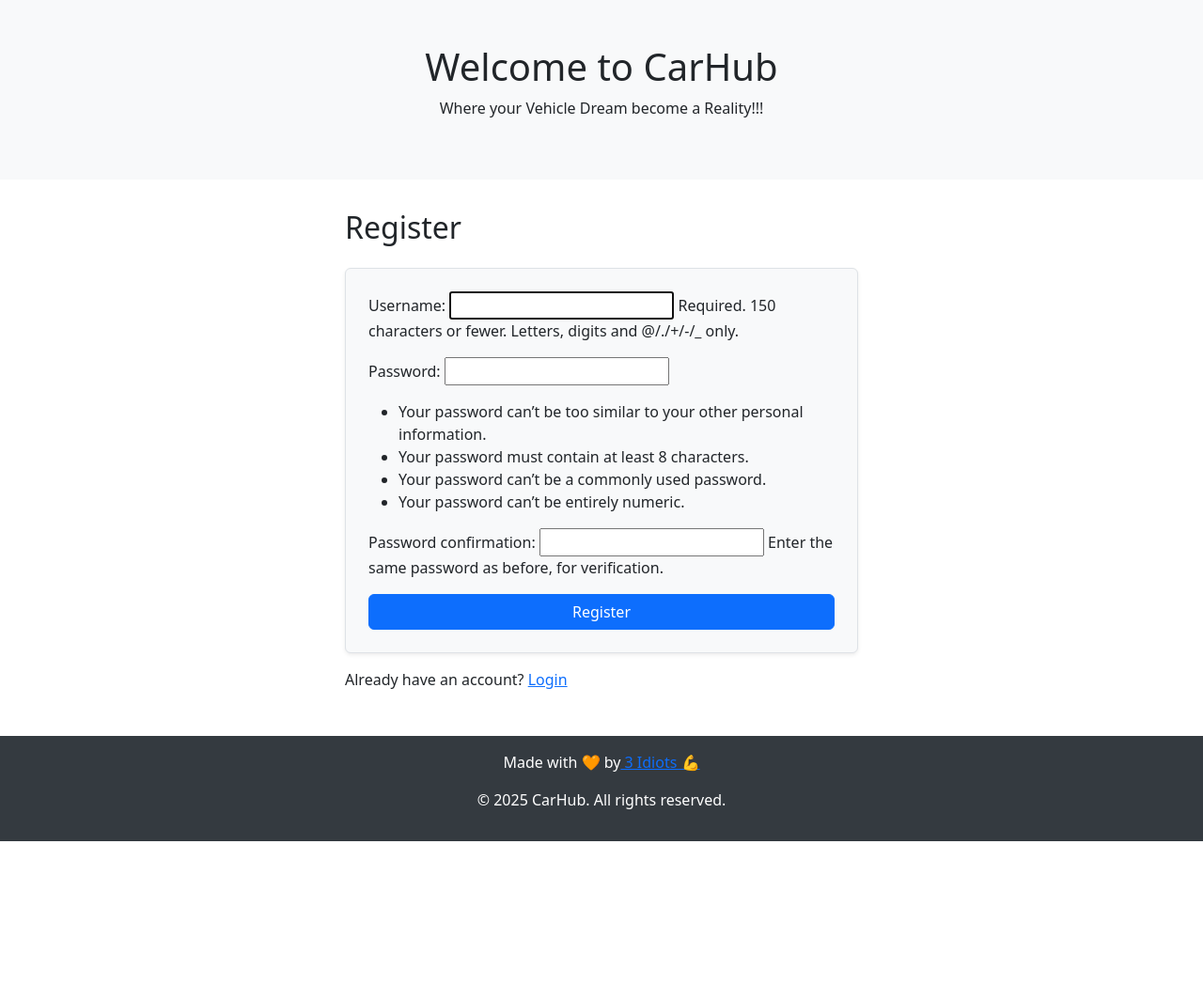
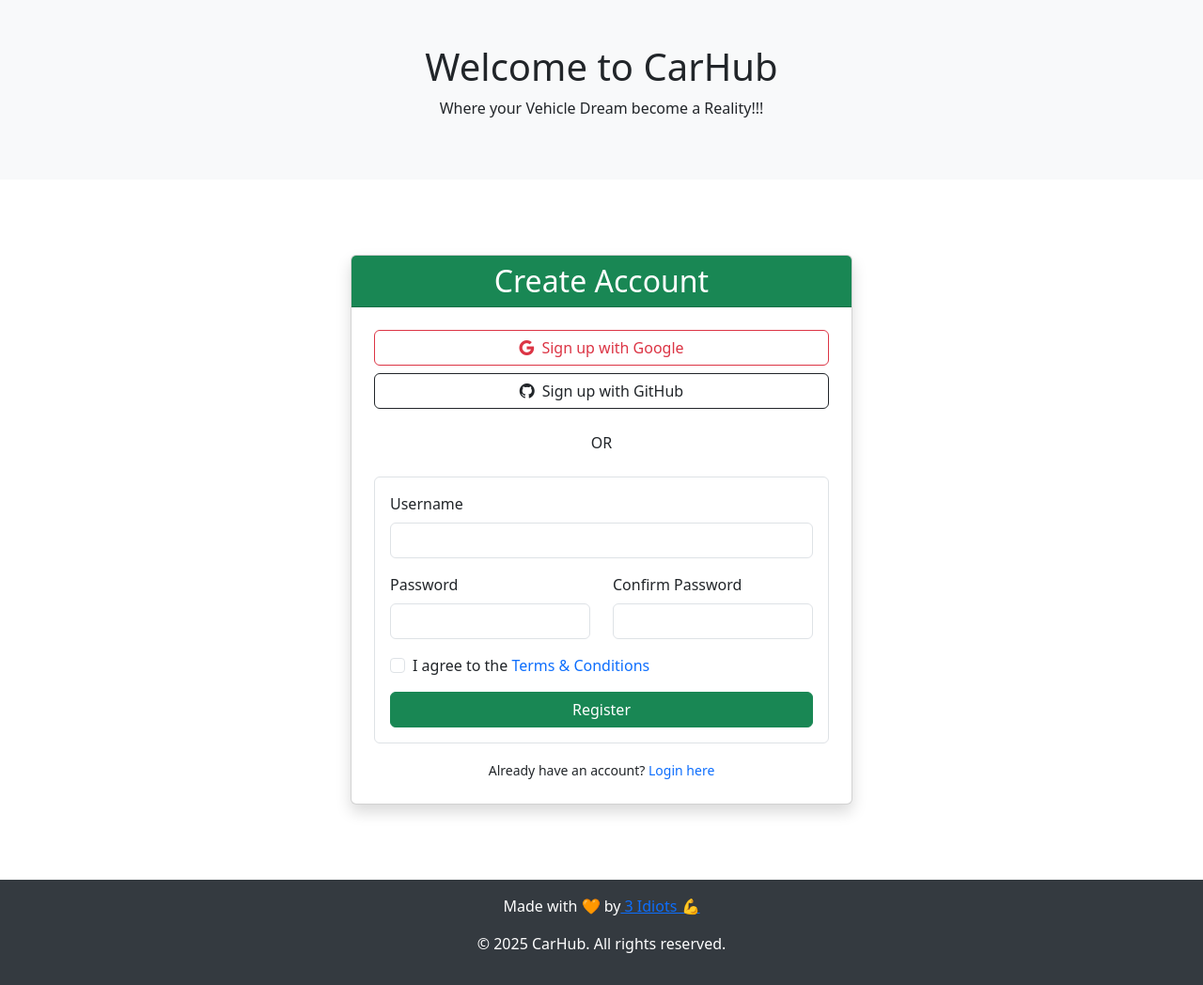
Before and after one commit to Bavindu14/carhub, a Django app: page /accounts/register/ in a window 1280 px wide. Shown: the part 105-1153 px from the top of the page at 94% size. Before the commit the page ends 1000 px from the top, so only its background shows below. Run offline with Django 3.2, Linux system fonts and the light colour scheme.

Commit message:
Changes to be committed: 	modified:   accounts/templates/accounts/login.html 	modified:   accounts/templates/accounts/register.html 	modified:   cars/templates/cars/base.html

```diff
--- a/accounts/templates/accounts/register.html
+++ b/accounts/templates/accounts/register.html
@@ -1,15 +1,62 @@
 {% extends 'cars/base.html' %}
 
 {% block content %}
-<div class="row justify-content-center">
-    <div class="col-md-6">
-        <h2 class="mb-4">Register</h2>
-        <form method="post" class="border p-4 shadow-sm bg-light rounded">
-            {% csrf_token %}
-            {{ form.as_p }}
-            <button type="submit" class="btn btn-primary w-100">Register</button>
-        </form>
-        <p class="mt-3">Already have an account? <a href="{% url 'login' %}">Login</a></p>
+<div class="container py-5">
+    <div class="row justify-content-center">
+        <div class="col-md-6">
+            <div class="card shadow">
+                <div class="card-header bg-success text-white">
+                    <h2 class="text-center mb-0">Create Account</h2>
+                </div>
+                <div class="card-body p-4">
+                    <!-- Social Registration -->
+                    <div class="d-grid gap-2 mb-4">
+                        <a href="#" class="btn btn-outline-danger">
+                            <i class="bi bi-google me-2"></i>Sign up with Google
+                        </a>
+                        <a href="#" class="btn btn-outline-dark">
+                            <i class="bi bi-github me-2"></i>Sign up with GitHub
+                        </a>
+                    </div>
+
+                    <div class="text-center mb-4">OR</div>
+
+                    <!-- Registration Form -->
+                    <form method="post" class="border p-3 rounded">
+                        {% csrf_token %}
+
+                        <div class="mb-3">
+                            <label class="form-label">Username</label>
+                            <input type="text" name="username" class="form-control" required>
+                        </div>
+
+                        <div class="row mb-3">
+                            <div class="col-md-6">
+                                <label class="form-label">Password</label>
+                                <input type="password" name="password1" class="form-control" required>
+                            </div>
+                            <div class="col-md-6">
+                                <label class="form-label">Confirm Password</label>
+                                <input type="password" name="password2" class="form-control" required>
+                            </div>
+                        </div>
+
+                        <div class="form-check mb-3">
+                            <input class="form-check-input" type="checkbox" required>
+                            <label class="form-check-label">
+                                I agree to the <a href="#" class="text-decoration-none">Terms & Conditions</a>
+                            </label>
+                        </div>
+
+                        <button type="submit" class="btn btn-success w-100">Register</button>
+                    </form>
+
+                    <div class="mt-3 text-center">
+                        <small>Already have an account? <a href="{% url 'login' %}" class="text-decoration-none">Login here</a></small>
+                    </div>
+                </div>
+            </div>
+        </div>
     </div>
 </div>
 {% endblock %}
--- a/cars/templates/cars/base.html
+++ b/cars/templates/cars/base.html
@@ -4,6 +4,8 @@
     <meta charset="UTF-8">
     <title>CarHub</title>
     <link href="https://cdn.jsdelivr.net/npm/bootstrap@5.3.0/dist/css/bootstrap.min.css" rel="stylesheet">
+    <!-- Bootstrap Icons -->
+    <link rel="stylesheet" href="https://cdn.jsdelivr.net/npm/bootstrap-icons@1.11.1/font/bootstrap-icons.css">
     <style>
         .hero-banner {
             background-color: #f8f9fa;
```
Also changed, not shown: accounts/templates/accounts/login.html (+29 -9 lines).
